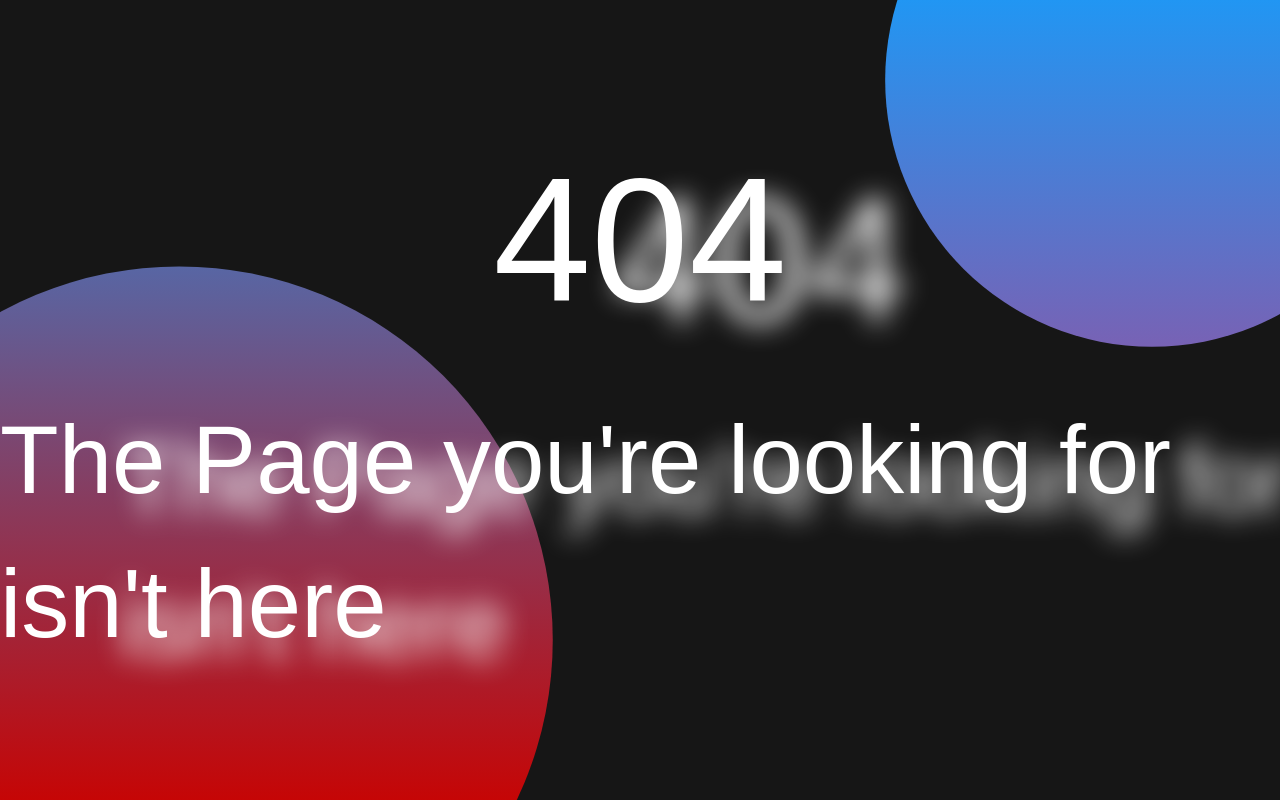
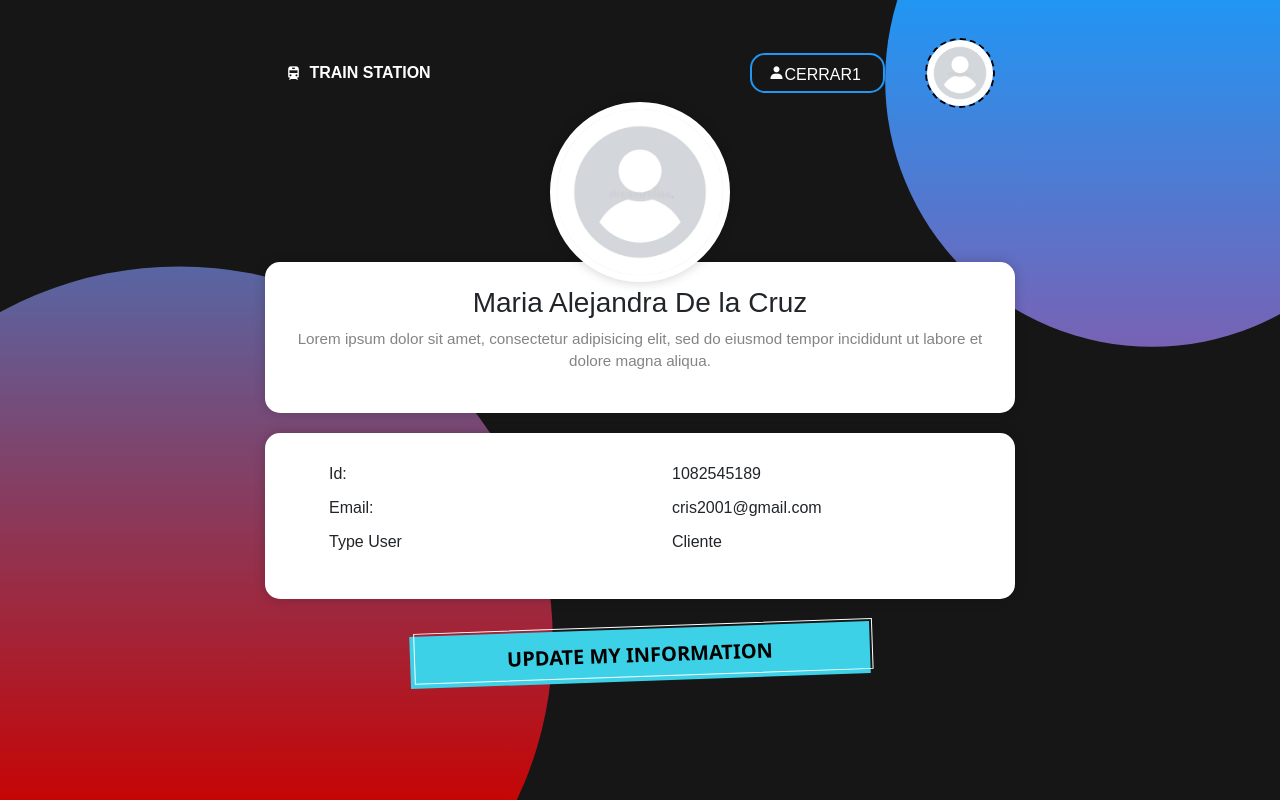
Before and after one commit to aldana212/Proyecto_arley, a React (Create React App) app in the folder frontend/: page /InfoUser in a window 1280 px wide. Before the commit this address had no page. Built offline with nearby package versions, Linux system fonts and the light colour scheme.

Commit message:
Cree la pagina de informacion personal del usuario con sus estilos y con una ruta establecida

```diff
--- a/frontend/src/App.js
+++ b/frontend/src/App.js
@@ -1,21 +1,23 @@
-import { Home } from './pages/home';
-import { Adm_tren } from './pages/adm_tren';
-import { Adm_Users } from './pages/adm_Users';
+import { Home } from "./pages/home";
+import { Adm_tren } from "./pages/adm_tren";
+import { Adm_Users } from "./pages/adm_Users";
 import { Home_Users } from "./pages/home_Users";
-import { BrowserRouter as Router, Route, Routes } from "react-router-dom"
-import { PageNotFound } from './components/PageNotFound';
+import { BrowserRouter as Router, Route, Routes } from "react-router-dom";
+import { PageNotFound } from "./components/PageNotFound";
+import { InfoUser } from "./pages/PageInfoUser";
 
 function App() {
   return (
     <>
-    <Router>
-         <Routes>
-            <Route path="/" element={ <Home />} />
-            <Route path="/HomeAdmin" element={< Adm_tren />} />
-            <Route path="/AdminUser" element={< Adm_Users />} />
-            <Route path="/HomeUsers" element={< Home_Users />} />
-            <Route path="*" element={< PageNotFound />} />
-         </Routes>
+      <Router>
+        <Routes>
+          <Route path="/" element={<Home />} />
+          <Route path="/HomeAdmin" element={<Adm_tren />} />
+          <Route path="/AdminUser" element={<Adm_Users />} />
+          <Route path="/HomeUsers" element={<Home_Users />} />
+          <Route path="/InfoUser" element={<InfoUser />} />
+          <Route path="*" element={<PageNotFound />} />
+        </Routes>
       </Router>
     </>
   );
--- /dev/null
+++ b/frontend/src/cssComponents/infoUser.module.css
@@ -0,0 +1,145 @@
+*{
+    margin: 0;
+    padding: 0;
+    box-sizing: border-box;
+}
+
+.seccionPerfilUsuario .perfilUsuarioBody,
+.seccionPerfilUsuario {
+    display: flex;
+    flex-wrap: wrap;
+    flex-direction: column;
+    align-items: center;
+}
+
+.seccionPerfilUsuario .perfilUsuarioPortada {
+    display: block;
+    position: relative;
+    width: 90%;
+    height: 6rem;
+    margin-bottom: 20px;
+}
+
+.seccionPerfilUsuario .perfilUsuarioAvatar {
+    display: flex;
+    width: 180px;
+    height: 180px;
+    align-items: center;
+    justify-content: center;
+    border: 7px solid #FFFFFF;
+    background-color: #DFE5F2;
+    border-radius: 50%;
+    box-shadow: 0 0 12px rgba(0, 0, 0, .2);
+    position: absolute;
+    bottom: -40px;
+    left: calc(50% - 90px);
+    z-index: 1;
+}
+
+.seccionPerfilUsuario .perfilUsuarioAvatar img {
+    width: 100%;
+    position: relative;
+    border-radius: 50%;
+}
+
+.seccionPerfilUsuario .perfilUsuarioBody {
+    width: 70%;
+    position: relative;
+    max-width: 750px;
+}
+
+.seccionPerfilUsuario .perfilUsuarioBody .titulo {
+    display: block;
+    width: 100%;
+    font-size: 1.75em;
+    margin-bottom: 0.5rem;
+}
+
+.seccionPerfilUsuario .perfilUsuarioBody .texto {
+    color: #848484;
+    font-size: 0.95em;
+}
+
+.seccionPerfilUsuario .perfilUsuarioFooter,
+.seccionPerfilUsuario .perfilUsuarioBio {
+    display: flex;
+    flex-wrap: wrap;
+    padding: 1.5rem 2rem;
+    box-shadow: 0 0 12px rgba(0, 0, 0, .2);
+    background-color: #fff;
+    border-radius: 15px;
+    width: 100%;
+}
+
+.seccionPerfilUsuario .perfilUsuarioBio {
+    margin-bottom: 1.25rem;
+    text-align: center;
+}
+
+.seccionPerfilUsuario .listaDatos {
+    width: 50%;
+    list-style: none;
+}
+
+.seccionPerfilUsuario .listaDatos li {
+    padding: 5px 0;
+}
+
+.seccionPerfilUsuario .listaDatos li>.icono {
+    margin-right: 1rem;
+    font-size: 1.2rem;
+    vertical-align: middle;
+}
+
+.btnUpdate {
+    margin-top: 30px;
+  background-color: #3DD1E7;
+  border: 0 solid #E5E7EB;
+  box-sizing: border-box;
+  color: #000000;
+  display: flex;
+  font-family: ui-sans-serif,system-ui,-apple-system,system-ui,"Segoe UI",Roboto,"Helvetica Neue",Arial,"Noto Sans",sans-serif,"Apple Color Emoji","Segoe UI Emoji","Segoe UI Symbol","Noto Color Emoji";
+  font-size: 1rem;
+  font-weight: 700;
+  justify-content: center;
+  line-height: 1.75rem;
+  padding: .75rem 1.65rem;
+  position: relative;
+  text-align: center;
+  text-decoration: none #000000 solid;
+  text-decoration-thickness: auto;
+  width: 100%;
+  max-width: 460px;
+  position: relative;
+  cursor: pointer;
+  transform: rotate(-2deg);
+  user-select: none;
+  -webkit-user-select: none;
+  touch-action: manipulation;
+}
+
+.btnUpdate:focus {
+  outline: 0;
+}
+
+.btnUpdate:after {
+  content: '';
+  position: absolute;
+  border: 1px solid #fff;
+  bottom: 4px;
+  left: 4px;
+  width: calc(100% - 1px);
+  height: calc(100% - 1px);
+}
+
+.btnUpdate:hover:after {
+  bottom: 2px;
+  left: 2px;
+}
+
+@media (min-width: 768px) {
+  .btnUpdate {
+    padding: .75rem 3rem;
+    font-size: 1.25rem;
+  }
+}
--- /dev/null
+++ b/frontend/src/pages/PageInfoUser.jsx
@@ -0,0 +1,40 @@
+import React from "react";
+import Style from "../cssComponents/infoUser.module.css";
+import { Header } from "../components/header";
+import imgUser  from "../img/userImage.jpg";
+
+export function InfoUser() {
+    return (
+  <>
+    <Header />
+
+    <section className={Style.seccionPerfilUsuario}>
+            <div className={Style.perfilUsuarioPortada}>
+                <div className={Style.perfilUsuarioAvatar}>
+                    <img src={imgUser} alt="img-avatar" />
+                </div>
+            </div>
+        <div className={Style.perfilUsuarioBody}>
+            <div className={Style.perfilUsuarioBio}>
+                <h3 className={Style.titulo}>Maria Alejandra De la Cruz</h3>
+                <p className={Style.texto}>Lorem ipsum dolor sit amet, consectetur adipisicing elit, sed do eiusmod
+                    tempor incididunt ut labore et dolore magna aliqua.</p>
+            </div>
+            <div className={Style.perfilUsuarioFooter}>
+                <ul className={Style.listaDatos}>
+                    <li><i className="icono fas fa-map-signs"></i> Id:</li>
+                    <li><i className="icono fas fa-phone-alt"></i> Email:</li>
+                    <li><i className="icono fas fa-briefcase"></i> Type User</li>
+                </ul>
+                <ul className={Style.listaDatos}>
+                    <li><i className="icono fas fa-map-marker-alt"></i> 1082545189</li>
+                    <li><i className="icono fas fa-calendar-alt"></i> cris2001@gmail.com</li>
+                    <li><i className="icono fas fa-user-check"></i> Cliente</li>
+                </ul>
+            </div>
+                <button className={Style.btnUpdate} role="button">UPDATE MY INFORMATION</button>
+        </div>
+    </section>
+  </>
+    )
+}
--- a/frontend/src/pages/home_Users.jsx
+++ b/frontend/src/pages/home_Users.jsx
@@ -10,8 +10,6 @@ import { Modal } from 'react-bootstrap';
 import { useCookies } from 'react-cookie';
 import { toast } from 'react-toastify';
 import { useNavigate } from 'react-router-dom';
-
-
 
 
 export function Home_Users() {
```
